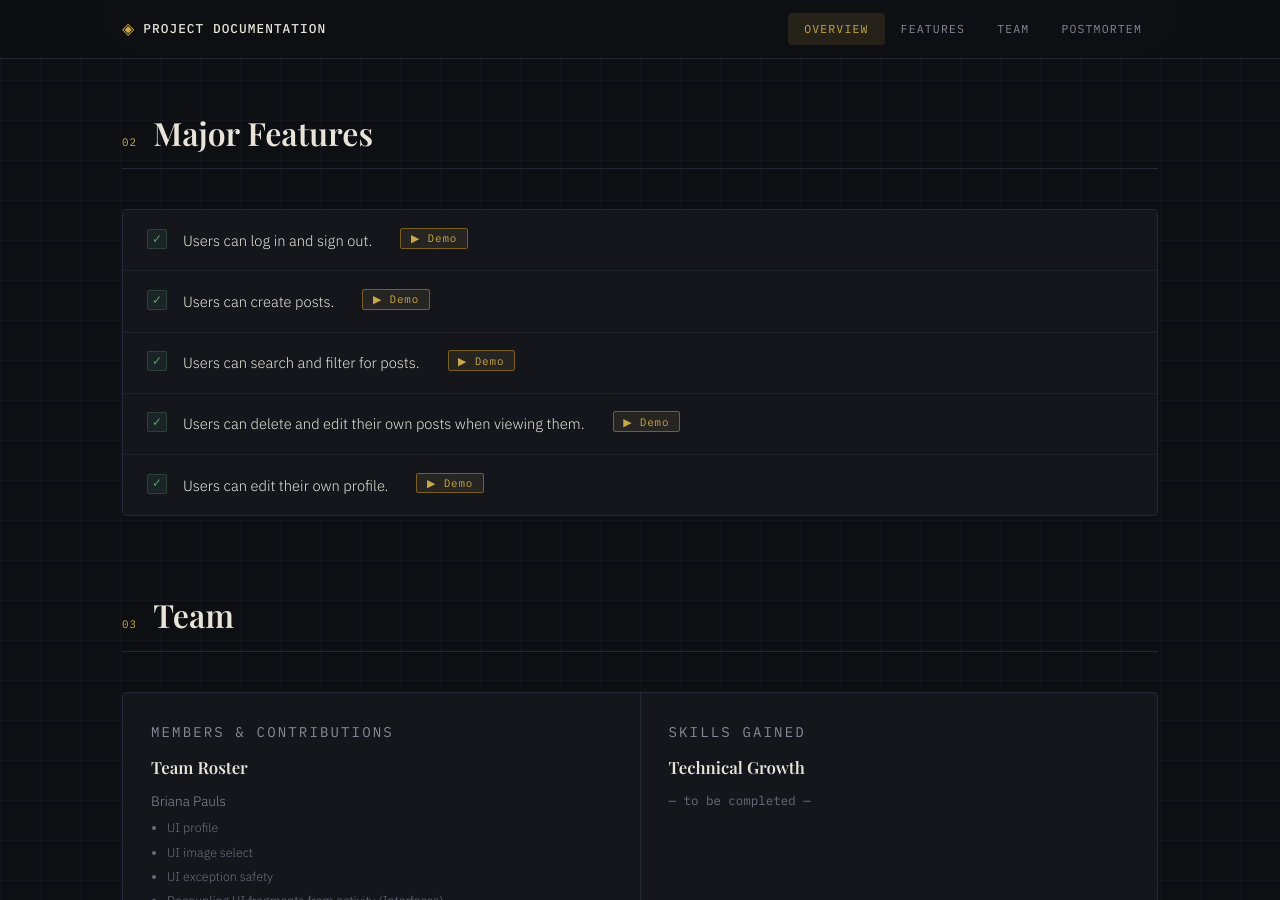
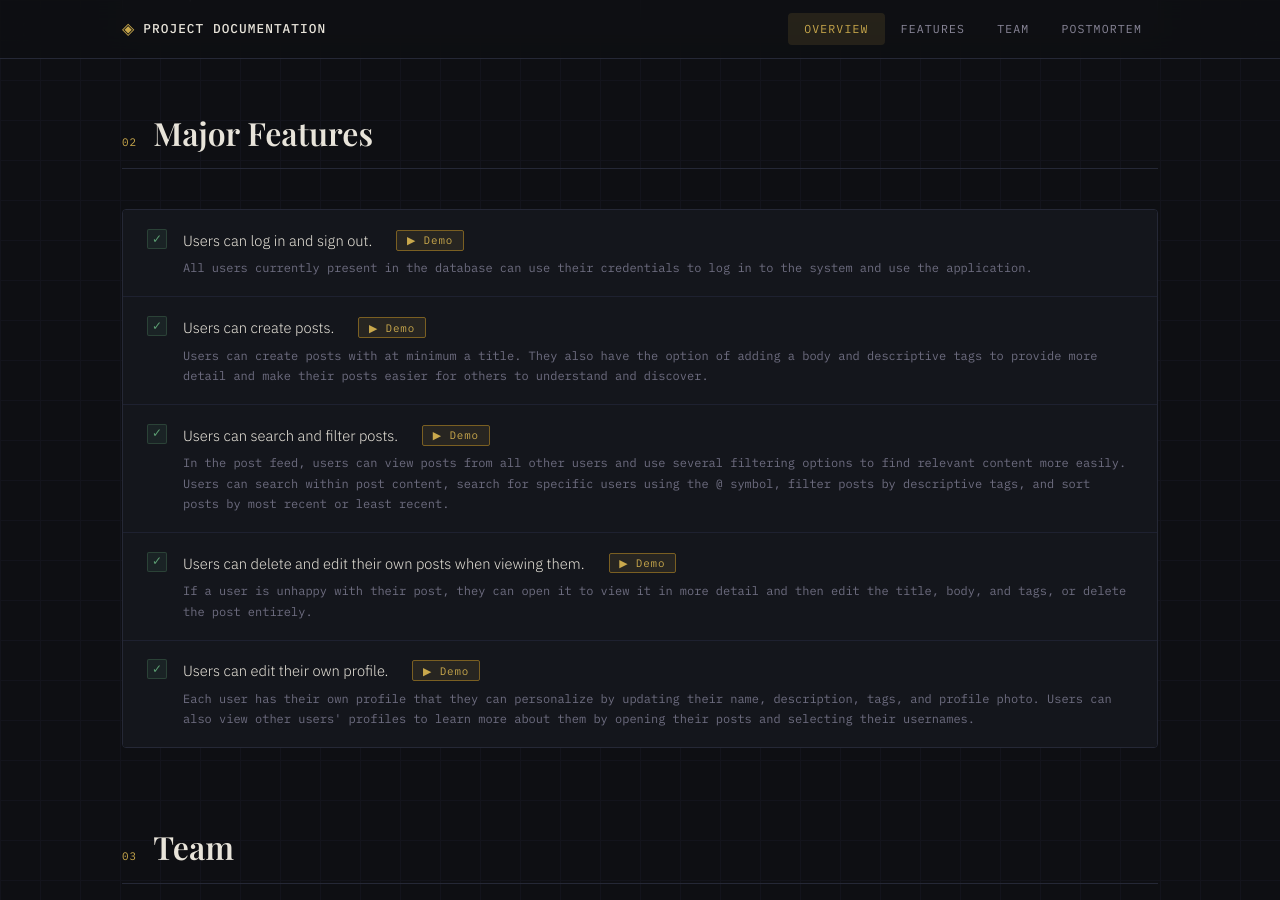
Before and after one commit to AlonSlonimsky/DISKussMe, a Jekyll site: the page built from index.html, in a window 1280 px wide and 900 px high, scrolled down 1483 px. Built offline with Jekyll 4.4.1, drawn with Linux system fonts in a browser that asks for light colours.

Commit message:
updated feature list

```diff
--- a/index.html
+++ b/index.html
@@ -79,24 +79,49 @@ of 20 or more new posts per week sustained over that same period.</p>
 
     <ul class="feature-list">
       <li>
+        <div>
+          <div style="display:flex; align-items:center; gap:0.75rem; margin-bottom:0.35rem;">
             Users can log in and sign out.
             <button class="video-trigger" onclick="document.getElementById('login-video-modal').classList.add('open')">▶ Demo</button>
+          </div>
+          <p style="font-family:var(--font-mono); font-size:0.75rem; color:var(--text-muted); margin:0;">All users currently present in the database can use their credentials to log in to the system and use the application.</p>
+        </div>
       </li>
       <li>
+        <div>
+          <div style="display:flex; align-items:center; gap:0.75rem; margin-bottom:0.35rem;">
             Users can create posts.
             <button class="video-trigger" onclick="document.getElementById('video-modal').classList.add('open')">▶ Demo</button>
+          </div>
+          <p style="font-family:var(--font-mono); font-size:0.75rem; color:var(--text-muted); margin:0;">Users can create posts with at minimum a title. They also have the option of adding a body and descriptive tags to provide more detail and make their posts easier for others to understand and discover.</p>
+        </div>
       </li>
       <li>
-        Users can search and filter for posts.
+        <div>
+          <div style="display:flex; align-items:center; gap:0.75rem; margin-bottom:0.35rem;">
+            Users can search and filter posts.
             <button class="video-trigger" onclick="document.getElementById('post-view-video-modal').classList.add('open')">▶ Demo</button>
+          </div>
+          <p style="font-family:var(--font-mono); font-size:0.75rem; color:var(--text-muted); margin:0;">In the post feed, users can view posts from all other users and use several filtering options to find relevant content more easily. Users can search within post content, search for specific users using the @ symbol, filter posts by descriptive tags, and sort posts by most recent or least recent.</p>
+        </div>
       </li>
       <li>
+        <div>
+          <div style="display:flex; align-items:center; gap:0.75rem; margin-bottom:0.35rem;">
             Users can delete and edit their own posts when viewing them.
             <button class="video-trigger" onclick="document.getElementById('post-edit-video-modal').classList.add('open')">▶ Demo</button>
+          </div>
+          <p style="font-family:var(--font-mono); font-size:0.75rem; color:var(--text-muted); margin:0;">If a user is unhappy with their post, they can open it to view it in more detail and then edit the title, body, and tags, or delete the post entirely.</p>
+        </div>
       </li>
       <li>
+        <div>
+          <div style="display:flex; align-items:center; gap:0.75rem; margin-bottom:0.35rem;">
             Users can edit their own profile.
             <button class="video-trigger" onclick="document.getElementById('edit-profile-video-modal').classList.add('open')">▶ Demo</button>
+          </div>
+          <p style="font-family:var(--font-mono); font-size:0.75rem; color:var(--text-muted); margin:0;">Each user has their own profile that they can personalize by updating their name, description, tags, and profile photo. Users can also view other users' profiles to learn more about them by opening their posts and selecting their usernames.</p>
+        </div>
       </li>
     </ul>
   </section>
```
Lines whose indentation alone changed are shown as unchanged.
